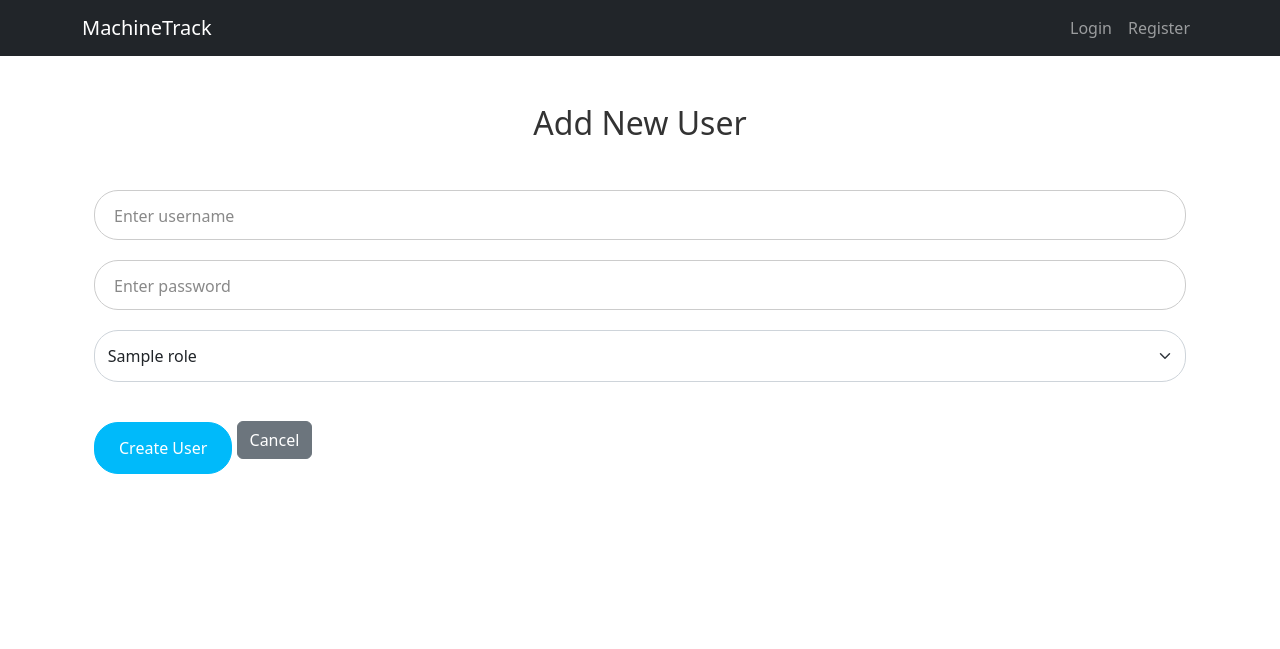
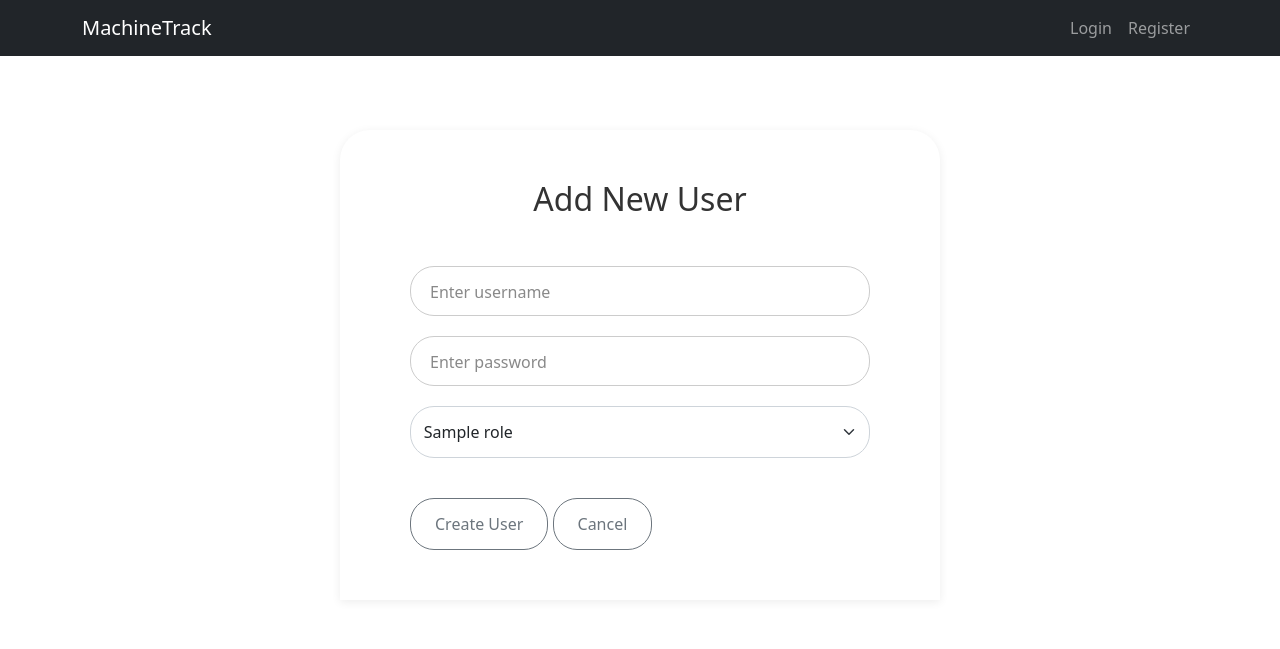
Before and after one commit to Rearaw/machineinv, a Flask app: template app/templates/add_user.html in a window 1280 px wide. Shown: the top 649 px of the page. Run offline with Flask 3, Linux system fonts and the light colour scheme; the template is opened without the code that fills it: most values are stand-ins (such as "Sample title", 1, 10 or a date in 2020); some libraries are stand-ins or nearby versions.

Commit message:
ui improvements

```diff
--- a/app/static/assets/addequipments.css
+++ b/app/static/assets/addequipments.css
@@ -4,7 +4,19 @@
     margin-bottom: 1.5em;
     width: 100%;
 }
+.registration-form{
+	padding: 50px 0;
+}
 
+.registration-form form{
+    background-color: #fff;
+    max-width: 600px;
+    margin: auto;
+    padding: 50px 70px;
+    border-top-left-radius: 30px;
+    border-top-right-radius: 30px;
+    box-shadow: 0px 2px 10px rgba(0, 0, 0, 0.075);
+}
 .adaptive-input {
     box-sizing: border-box;
     width: 100%;
@@ -90,6 +102,20 @@ input[type="date"].adaptive-input {
     background-color: #0095d9;
     border-color: #0095d9;
 }
+/* Button styling */
+.btn-outline-secondary {
+
+    padding: 0.8em 1.5em;
+    border-radius: 1.5em;
+    font-size: 1em;
+    margin-top: 1em;
+    transition: all 0.3s ease;
+}
+
+.btn-outline-secondary:hover {
+    background-color: #0095d9;
+    border-color: #0095d9;
+}
 
 /* Form container */
 .form-container {
--- a/app/templates/add_equipment.html
+++ b/app/templates/add_equipment.html
@@ -4,9 +4,9 @@
 <link rel="stylesheet" href="{{ url_for('static', filename='assets/addequipments.css') }}">
 
 
-<div class="form-container">
-    <h2>Add Equipment</h2>
+<div class="registration-form">
     <form method="post" enctype="multipart/form-data">
+        <h2>Add Equipment</h2>
         <!-- Equipment Name -->
         <div class="form-group">
             <input type="text" class="adaptive-input" id="equipment_name" name="equipment_name" required>
--- a/app/templates/add_user.html
+++ b/app/templates/add_user.html
@@ -1,9 +1,10 @@
 {% extends "base.html" %}
 {% block content %}
 <link rel="stylesheet" href="{{ url_for('static', filename='assets/addequipments.css') }}">
-<div class="container mt-5">
-    <h2>Add New User</h2>
+<div class="registration-form">
+
     <form method="POST">
+        <h2>Add New User</h2>
         <div class="mb-3">
             <input name="username" class="adaptive-input" required>
             <label for="username" placeholder="username" alt="Enter username"></label>
@@ -19,8 +20,8 @@
               {% endfor %}
             </select>
           </div>
-        <button class="btn btn-primary">Create User</button>
-        <a href="{{ url_for('admin_dashboard') }}" class="btn btn-secondary">Cancel</a>
+        <button class="btn btn-outline-secondary">Create User</button>
+        <a href="{{ url_for('admin_dashboard') }}" class="btn btn-outline-secondary">Cancel</a>
     </form>
 </div>
 {% endblock %}
```
